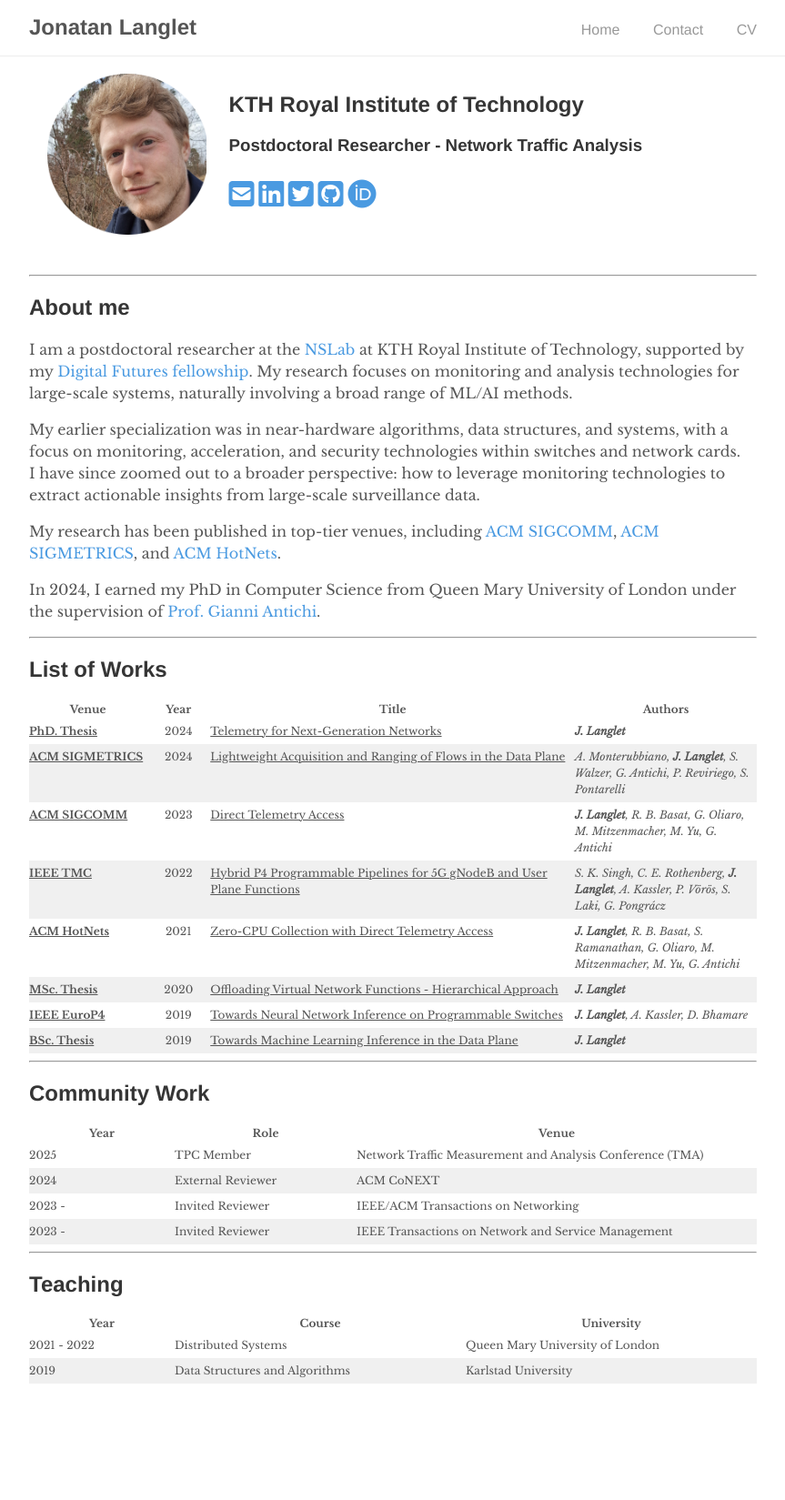
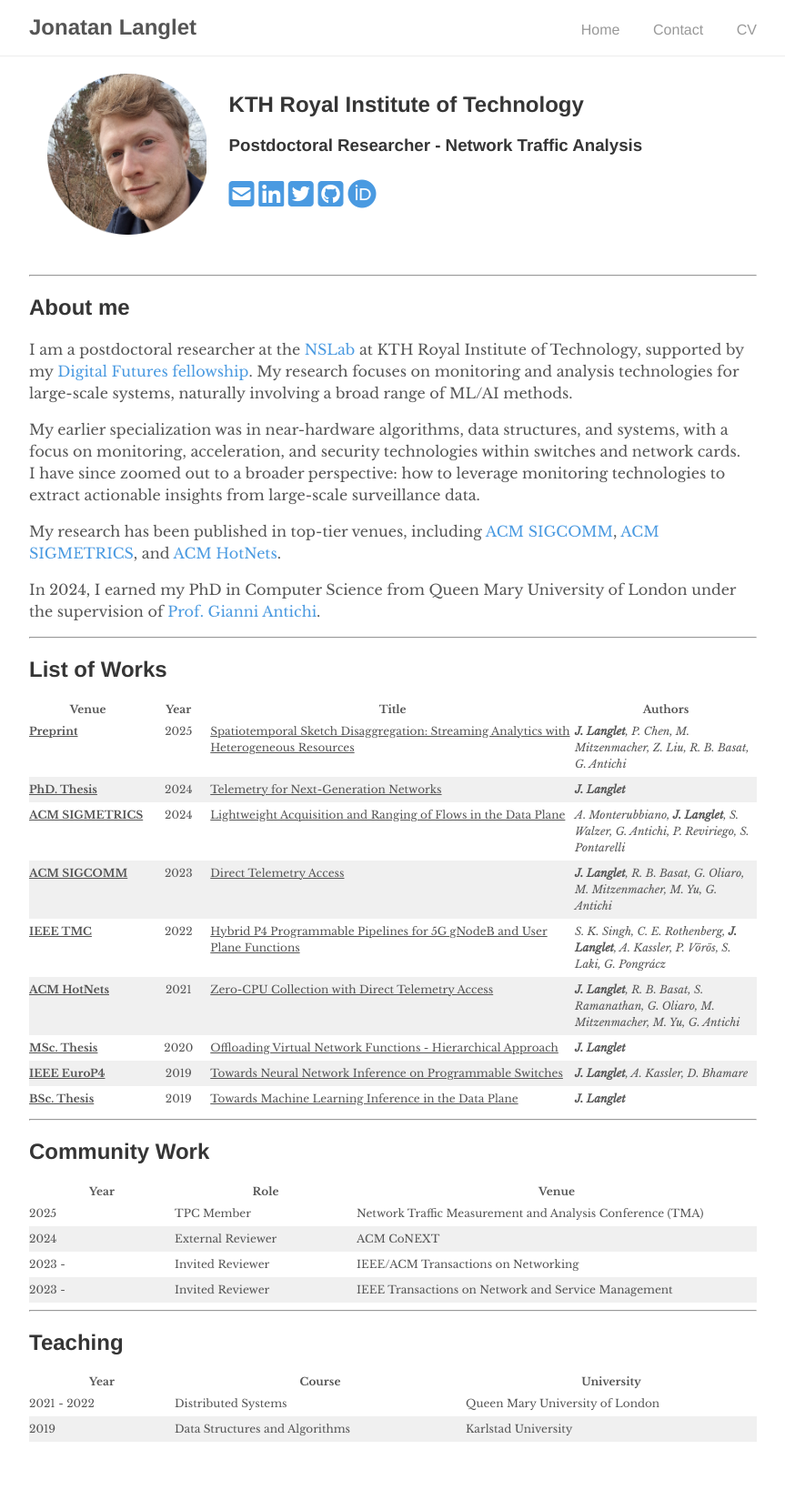
Before and after one commit to jonlanglet/jonlanglet.github.io, a Jekyll site: the page built from index.md, in a window 1280 px wide. Shown: the whole page at 91% size, without its empty margins (208-1071 px from the left). Built offline with Jekyll 4.4.1, drawn with Linux system fonts in a browser that asks for light colours; nearby versions of some CDN libraries; a style sheet for code colours, icons or effects is not loaded; before the commit the page ends 1585 px from its top, so only the background shows below that; part of the change alters nothing that is shown.

Commit message:
Add DiSketch preprint paper

```diff
--- a/_data/publications.yml
+++ b/_data/publications.yml
@@ -1,4 +1,12 @@
 1:
+  title: 'Spatiotemporal Sketch Disaggregation: Streaming Analytics with Heterogeneous Resources'
+  authors: '<b>J. Langlet</b>, P. Chen, M. Mitzenmacher, Z. Liu, R. B. Basat, G. Antichi'
+  year: '2025'
+  url: 'https://arxiv.org/abs/2503.13515'
+  filename: 'DiSketch.pdf'
+  conf: "Preprint"
+
+2:
   title: 'Telemetry for Next-Generation Networks'
   authors: '<b>J. Langlet</b>'
   year: '2024'
@@ -6,7 +14,7 @@
   filename: 'Thesis_PhD.pdf'
   conf: "PhD. Thesis"
 
-2:
+3:
   title: 'Lightweight Acquisition and Ranging of Flows in the Data Plane'
   authors: 'A. Monterubbiano, <b>J. Langlet</b>, S. Walzer, G. Antichi, P. Reviriego, S. Pontarelli'
   year: '2024'
@@ -14,7 +22,7 @@
   filename: 'FlowLIDAR_SIGMETRICS.pdf'
   conf: "ACM SIGMETRICS"
 
-3:
+4:
   title: 'Direct Telemetry Access'
   authors: '<b>J. Langlet</b>, R. B. Basat, G. Oliaro, M. Mitzenmacher, M. Yu, G. Antichi'
   year: '2023'
@@ -22,7 +30,7 @@
   filename: 'DTA_SIGCOMM.pdf'
   conf: "ACM SIGCOMM"
 
-4:
+5:
   title: 'Hybrid P4 Programmable Pipelines for 5G gNodeB and User Plane Functions'
   authors: 'S. K. Singh, C. E. Rothenberg, <b>J. Langlet</b>, A. Kassler, P. Vörös, S. Laki, G. Pongrácz'
   year: '2022'
@@ -30,7 +38,7 @@
   filename: 'gNodeB_TMC.pdf'
   conf: "IEEE TMC"
 
-5:
+6:
   title: 'Zero-CPU Collection with Direct Telemetry Access'
   authors: '<b>J. Langlet</b>, R. B. Basat, S. Ramanathan, G. Oliaro, M. Mitzenmacher, M. Yu, G. Antichi'
   year: '2021'
@@ -38,7 +46,7 @@
   filename: 'DART_HotNets.pdf'
   conf: "ACM HotNets"
 
-6:
+7:
   title: 'Offloading Virtual Network Functions - Hierarchical Approach'
   authors: '<b>J. Langlet</b>'
   year: '2020'
@@ -46,7 +54,7 @@
   filename: 'Thesis_MSc.pdf'
   conf: "MSc. Thesis"
 
-7:
+8:
   title: 'Towards Neural Network Inference on Programmable Switches'
   authors: '<b>J. Langlet</b>, A. Kassler, D. Bhamare'
   year: '2019'
@@ -54,7 +62,7 @@
   filename: 'P4NN_EuroP4.pdf'
   conf: "IEEE EuroP4"
 
-8:
+9:
   title: 'Towards Machine Learning Inference in the Data Plane'
   authors: '<b>J. Langlet</b>'
   year: '2019'
```
Also changed, not shown: 1 other file.
